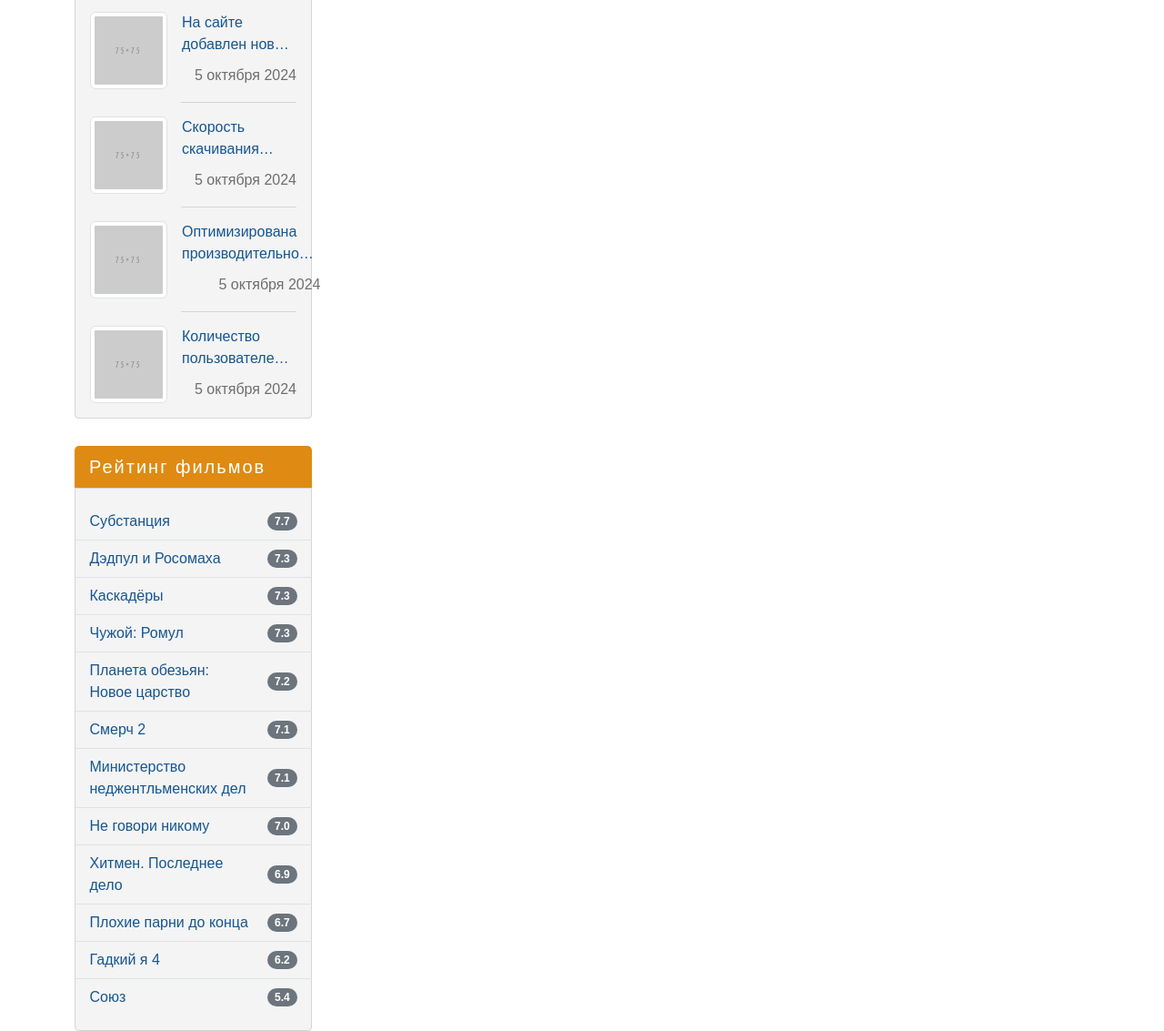
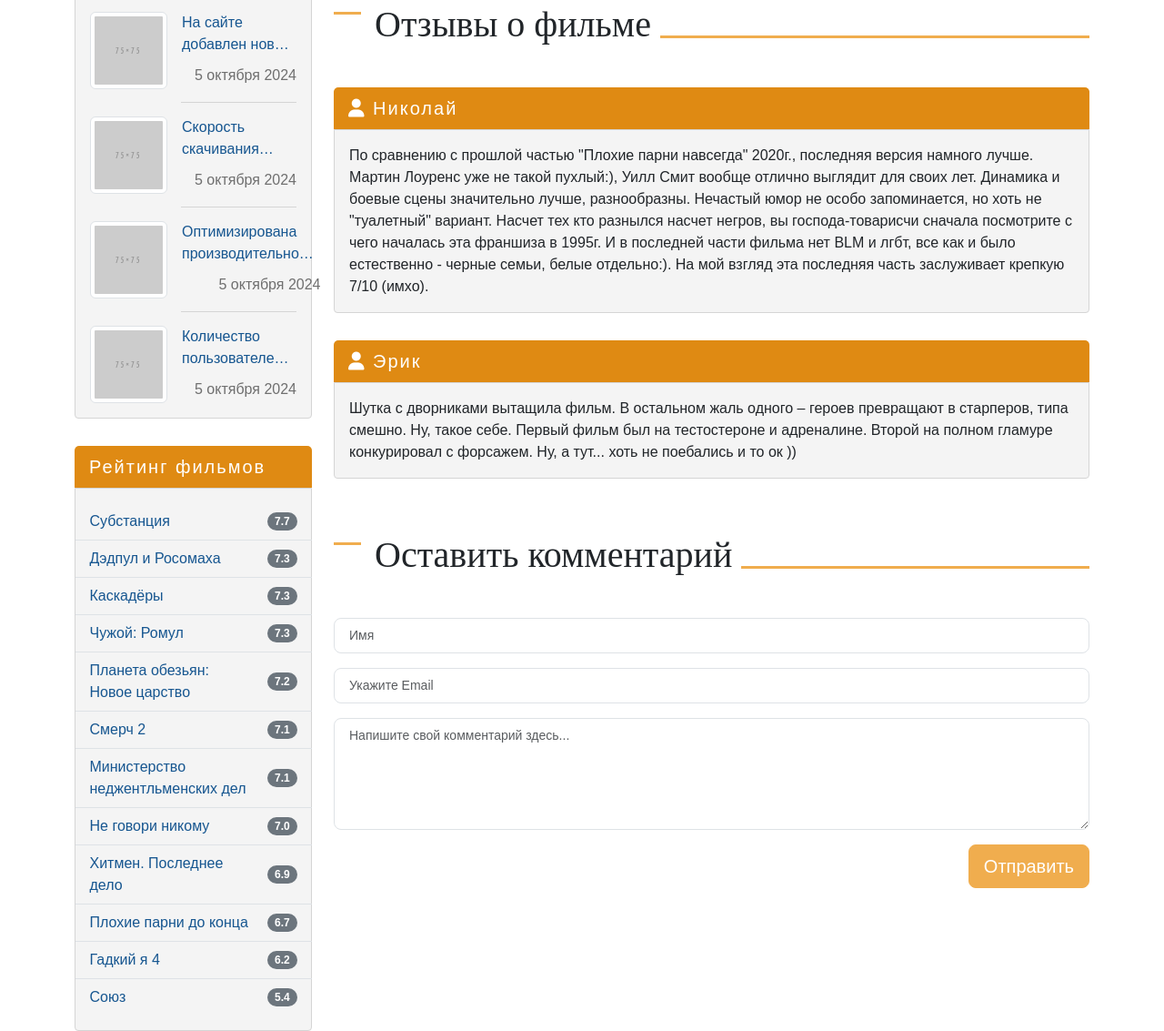
Before and after one commit to Pistalierro/kinozal_template_bootstrap5.3, a website: page pages/page.html in a window 1280 px wide. Shown: the part 1425-2558 px from the top of the page at 91% size. Drawn offline with nearby package versions, Linux system fonts and the light colour scheme.

Commit message:
разметка + оформление + responsive для секции film-comment-form

```diff
--- a/assets/scss/components/pages/_page.scss
+++ b/assets/scss/components/pages/_page.scss
@@ -20,3 +20,7 @@
 		border-radius: 4px;
 	}
 }
+
+.film-comment-form__btn {
+	@extend %btn-accent;
+}
--- a/assets/scss/mixins/_extends.scss
+++ b/assets/scss/mixins/_extends.scss
@@ -18,6 +18,7 @@
 %btn-accent {
 	background-color: $color-accent-light;
 	border-color: $color-accent-light;
+	color: $color-light;
 
 	&:hover,
 	&:focus {
--- a/pages/page.html
+++ b/pages/page.html
@@ -158,15 +158,68 @@
 
 			<section class="film-description">
 				<h2>Описание фильма</h2>
+				<div class="film-description__well">
+					<p>
+						Четвертая часть полицейской франшизы о приключениях друзей-детективов Маркуса Бернетта и Майкла Лоули, которые превращают самые
+						рискованные и ответственные задания в грандиозное представление, полное опасностей, приключений и юмора. На этот раз современное
+						и
+						хорошо обученное полицейское подразделение столкнется с «плохими парнями» старой гвардии, когда в Майами появится новая
+						угроза...
+					</p>
+				</div>
 			</section>
 
-			<div class="film-description__well">
-				<p>
-					Четвертая часть полицейской франшизы о приключениях друзей-детективов Маркуса Бернетта и Майкла Лоули, которые превращают самые
-					рискованные и ответственные задания в грандиозное представление, полное опасностей, приключений и юмора. На этот раз современное и
-					хорошо обученное полицейское подразделение столкнется с «плохими парнями» старой гвардии, когда в Майами появится новая угроза...
-				</p>
-			</div>
+			<section class="film-comment">
+				<h2>Отзывы о фильме</h2>
+
+				<div class="card">
+					<div class="card-header">
+						<span><i class="fa-solid fa-user"></i></span>
+						<span>Николай</span>
+					</div>
+					<div class="card-body">
+						<p class="card-text">
+							По сравнению с прошлой частью "Плохие парни навсегда" 2020г., последняя версия намного лучше. Мартин Лоуренс уже не такой
+							пухлый:), Уилл Смит вообще отлично выглядит для своих лет. Динамика и боевые сцены значительно лучше, разнообразны. Нечастый
+							юмор не особо запоминается, но хоть не "туалетный" вариант. Насчет тех кто разнылся насчет негров, вы господа-товарисчи
+							сначала посмотрите с чего началась эта франшиза в 1995г. И в последней части фильма нет BLM и лгбт, все как и было естественно
+							- черные семьи, белые отдельно:). На мой взгляд эта последняя часть заслуживает крепкую 7/10 (имхо).
+						</p>
+					</div>
+				</div>
+
+				<div class="card">
+					<div class="card-header">
+						<span><i class="fa-solid fa-user"></i></span>
+						<span>Эрик</span>
+					</div>
+					<div class="card-body">
+						<p class="card-text">
+							Шутка с дворниками вытащила фильм. В остальном жаль одного – героев превращают в старперов, типа смешно. Ну, такое себе.
+							Первый фильм был на тестостероне и адреналине. Второй на полном гламуре конкурировал с форсажем. Ну, а тут... хоть не
+							поебались и то ок ))
+						</p>
+					</div>
+				</div>
+
+			</section>
+
+			<section class="film-comment-form">
+				<h2>Оставить комментарий</h2>
+				<form action="url/comment">
+					<div class="mb-3">
+						<input class="form-control form-control-lg" name="login" placeholder="Имя" type="email">
+					</div>
+					<div class="mb-3">
+						<input class="form-control form-control-lg" name="email" placeholder="Укажите Email" type="email">
+					</div>
+					<div class="mb-3">
+						<textarea class="form-control form-control-lg" name="comment" placeholder="Напишите свой комментарий здесь..."
+						          rows="5"></textarea>
+					</div>
+					<button class="film-comment-form__btn btn btn-lg float-end" type="submit">Отправить</button>
+				</form>
+			</section>
 
 		</main>
 
```
Also changed, not shown: assets/css/style.css.
